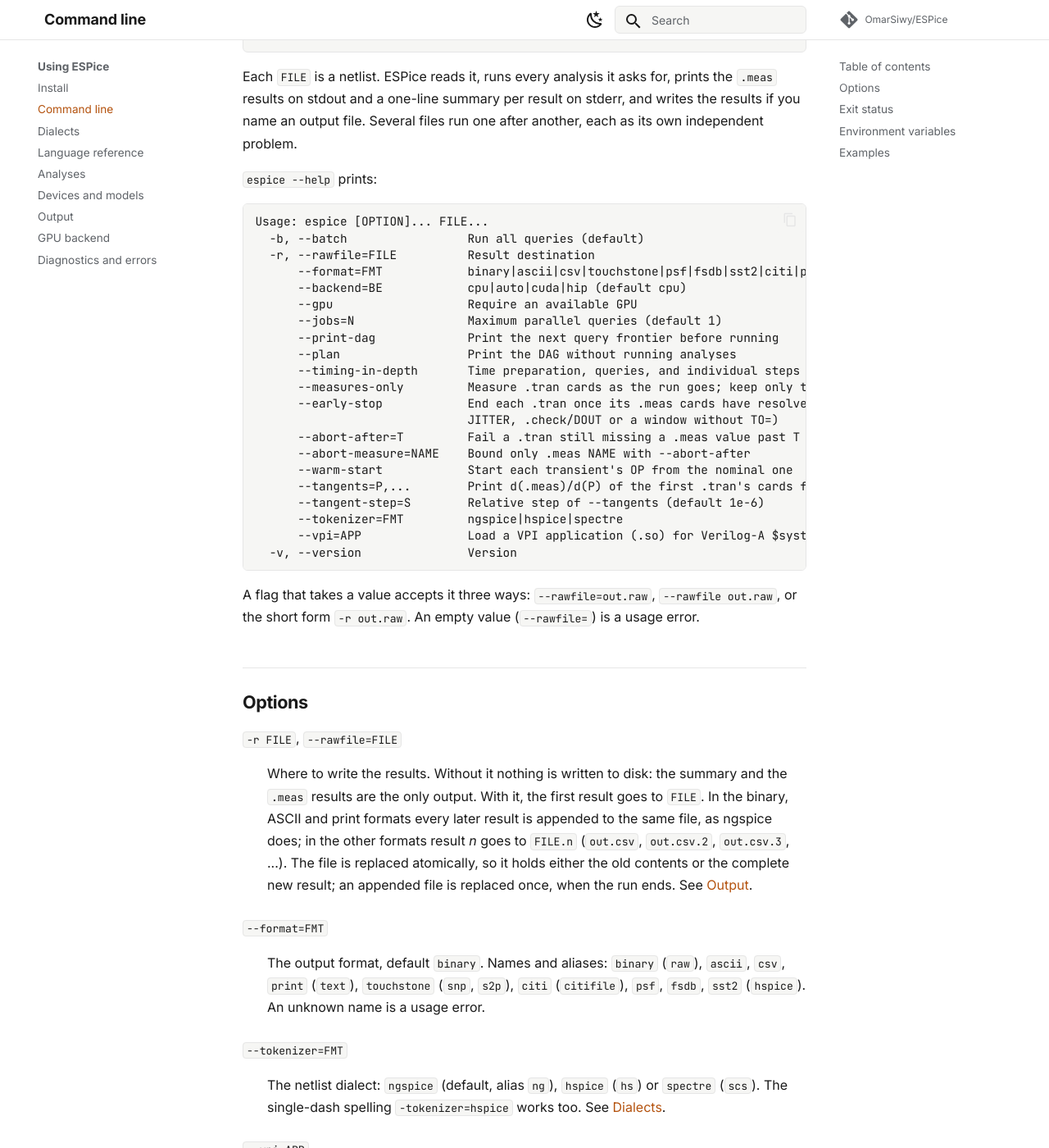
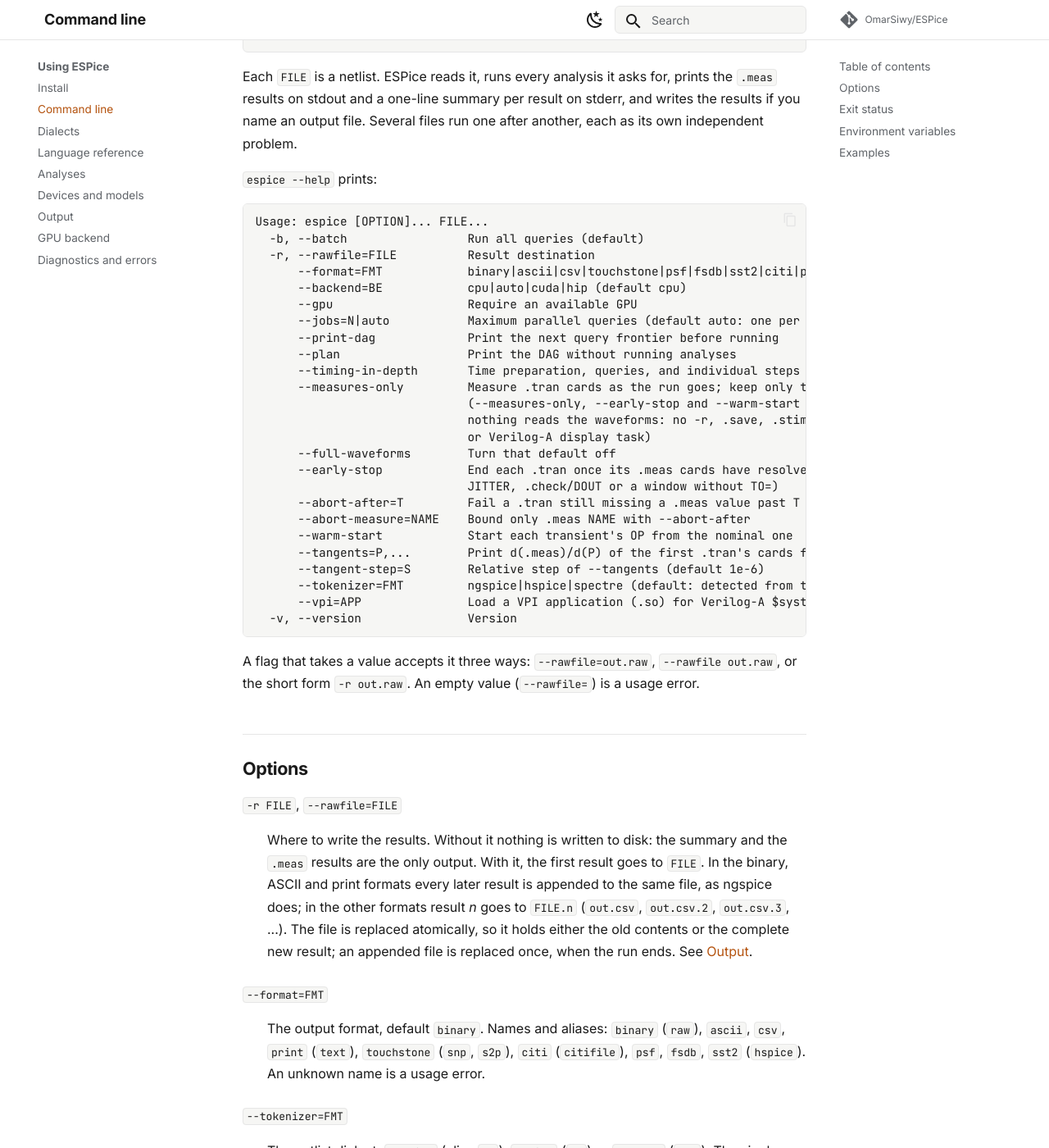
Before and after one commit to OmarSiwy/ESPice, an MkDocs documentation site: the page built from docs/using/cli.md, in a window 1280 px wide and 1400 px high, scrolled down 193 px. Shown: the whole window at 82% size. Built offline with MkDocs 1.6.1 and Material for MkDocs 9.7.7, drawn with Linux system fonts in a browser that asks for light colours; comment, search, counter and statistics services are not loaded; some of the changed text lies outside the part shown.

Commit message:
cli: auto defaults: --jobs is one per CPU (--jobs=auto); measures-only, early stop and warm start turn on when nothing reads the transient waveforms (Problem.waveformsConsumed, Options.auto_point; --full-waveforms turns them off); --tokenizer defaults to detectDialect, precise HSPICE/Spectre markers checked against the corpus

````diff
--- a/docs/using/cli.md
+++ b/docs/using/cli.md
@@ -18,11 +18,15 @@
       --format=FMT            binary|ascii|csv|touchstone|psf|fsdb|sst2|citi|print
       --backend=BE            cpu|auto|cuda|hip (default cpu)
       --gpu                   Require an available GPU
-      --jobs=N                Maximum parallel queries (default 1)
+      --jobs=N|auto           Maximum parallel queries (default auto: one per CPU)
       --print-dag             Print the next query frontier before running
       --plan                  Print the DAG without running analyses
       --timing-in-depth       Time preparation, queries, and individual steps
       --measures-only         Measure .tran cards as the run goes; keep only the columns whole-run cards read
+                              (--measures-only, --early-stop and --warm-start are on by default when
+                              nothing reads the waveforms: no -r, .save, .stim, optimization, --tangents
+                              or Verilog-A display task)
+      --full-waveforms        Turn that default off
       --early-stop            End each .tran once its .meas cards have resolved (never with LAST, _CONT,
                               JITTER, .check/DOUT or a window without TO=)
       --abort-after=T         Fail a .tran still missing a .meas value past T seconds
@@ -30,7 +34,7 @@
       --warm-start            Start each transient's OP from the nominal one
       --tangents=P,...        Print d(.meas)/d(P) of the first .tran's cards for these .params
       --tangent-step=S        Relative step of --tangents (default 1e-6)
-      --tokenizer=FMT         ngspice|hspice|spectre
+      --tokenizer=FMT         ngspice|hspice|spectre (default: detected from the deck, else ngspice)
       --vpi=APP               Load a VPI application (.so) for Verilog-A $systf calls; repeatable
   -v, --version               Version
 ```
@@ -58,9 +62,18 @@
   error.
 
 `--tokenizer=FMT`
-: The netlist dialect: `ngspice` (default, alias `ng`), `hspice` (`hs`) or
+: The netlist dialect: `ngspice` (alias `ng`), `hspice` (`hs`) or
   `spectre` (`scs`). The single-dash spelling `-tokenizer=hspice` works
-  too. See [Dialects](dialects.md).
+  too. Without it, ESPice reads the deck's own file (not its includes)
+  and picks Spectre for a `simulator lang=` line or a `name (nodes)
+  master` instance, HSPICE for a card or keyword ngspice lacks (`.data`,
+  `.alter`, `.variation`, `.lin`, `.net`, `.fft`, `.stim`, `.check`,
+  `.connect`, `.load`, `.sn`, `.ptdnoise`, `SWEEP DATA=`/`MONTE=`/`OPTIMIZE=`,
+  `.lib 'file' section`, a `PORT=` element, a W element's `RLGCMODEL=`, ...),
+  and ngspice otherwise, with a note on stderr when it is not ngspice. An
+  HSPICE deck written only in ngspice syntax still reads as ngspice, whose
+  defaults differ (TNOM 27 instead of 25): name `--tokenizer=hspice` for it.
+  See [Dialects](dialects.md).
 
 `--vpi=APP`
 : Load the VPI application `APP`, a shared library exporting
@@ -79,8 +92,9 @@
 : The same as `--backend=auto`, except that a machine with no usable GPU
   is an error instead of a fallback.
 
-`--jobs=N`
-: Run up to N analyses at once (default 1, must be at least 1). Analyses
+`--jobs=N`, `--jobs=auto`
+: Run up to N analyses at once (at least 1). The default, `auto`, is one
+  per CPU. Analyses
   form a dependency graph: an `.ac` needs the operating point, a `.noise`
   can share it. Independent analyses run in parallel, and a finished one
   is replaced at once. In a sweep each point's transient starts as soon as
@@ -137,7 +151,8 @@
   takes the full ladder. The guess is the same for every point, so results
   do not depend on `--jobs` or point order, but they may differ from a cold
   run within the Newton tolerances. A point with its own topology (a model
-  bin that moves) starts cold.
+  bin that moves) starts cold. On by default when nothing reads the
+  waveforms (see below).
 
 `--measures-only`
 : For runs that only need their `.meas` results, such as large sweeps.
@@ -150,6 +165,17 @@
   TD=TRIG, and FIND or DERIV whose WHEN has TD=, FROM= or a LAST count
   keep the columns they read. A written result then holds only the time
   and those columns. Ignored for a deck with `.save` or `.stim`.
+
+`--full-waveforms`
+: By default `--measures-only`, `--early-stop` and `--warm-start` are on
+  when nothing but the `.meas` cards reads the deck's transient
+  waveforms: no `-r` output, no `.save` or `.stim`, no optimization, no
+  `--tangents`, and no Verilog-A model with display tasks (which print at
+  every step). `.print`, `.probe` and `.plot` are ignored, and `.four` and
+  `.fft` run transients of their own, so none of them counts. The `.meas`
+  values are the same either way; warm start can move them within the
+  Newton tolerances. `--full-waveforms` turns the default off; naming one
+  of the three flags turns it on regardless.
 
 `--early-stop`
 : End each transient once all of its `.tran` cards have their final
@@ -237,7 +263,8 @@
 # Text tables
 espice amp.sp -r amp.txt --format=print
 
-# An HSPICE deck, S-parameters to Touchstone
+# An HSPICE deck, S-parameters to Touchstone (an HSPICE-only card picks
+# the dialect by itself; --tokenizer makes sure)
 espice --tokenizer=hspice filter.sp --format=touchstone -r filter.s2p
 
 # Four analyses at once, eight device threads
````
Also changed, not shown: CHANGELOGS.md (+1 -0 lines), docs/using/dialects.md (+4 -2 lines), 5 other files.
